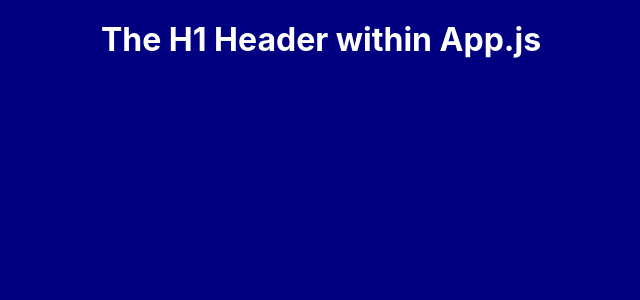
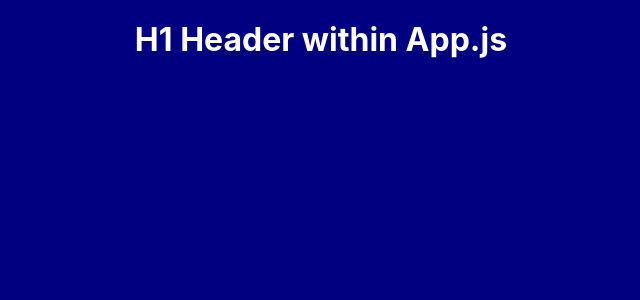
Before and after one commit to jonnytse/graphql-react-app, a React (Create React App) app in the folder client/: page / in a window 1280 px wide. Shown: the top 300 px of the page, without its empty margins (319-959 px from the left). Built offline with nearby package versions, Linux system fonts and the light colour scheme.

Commit message:
tweaking H1 header wording in app.js

```diff
--- a/client/src/container/App/App.js
+++ b/client/src/container/App/App.js
@@ -5,7 +5,7 @@ class App extends Component {
   render(){
     return (
       <div className={styles.App}>
-        <h1>The H1 Header within App.js</h1>
+        <h1>H1 Header within App.js</h1>
       </div>
     );
   }
```
